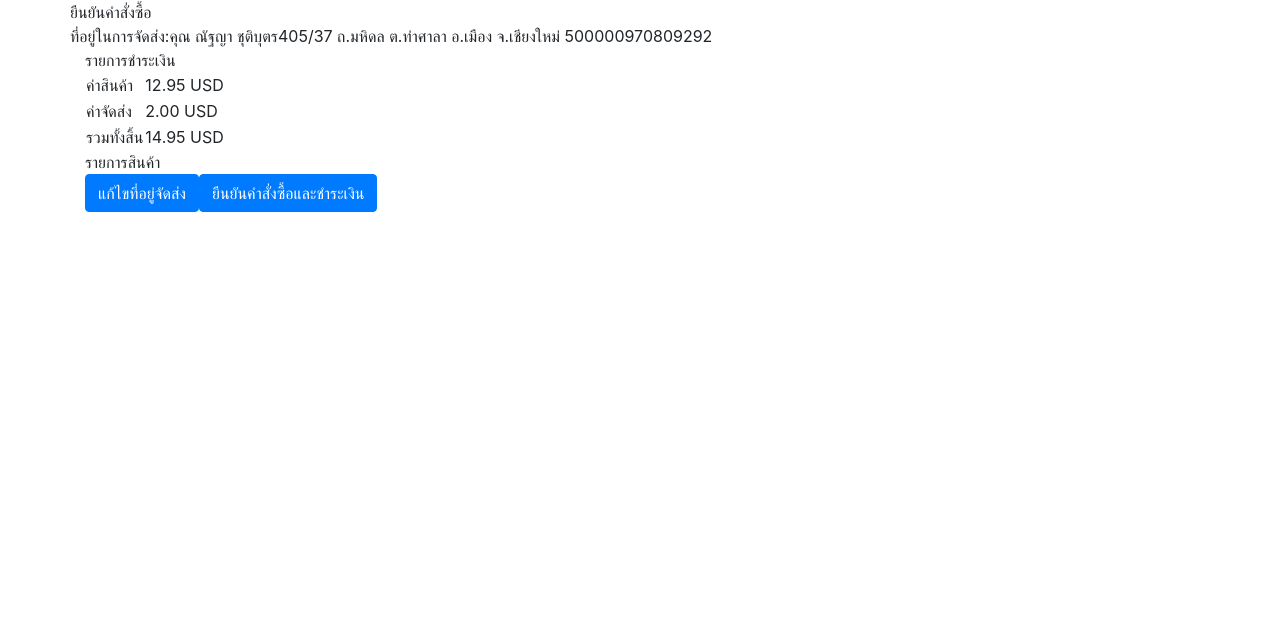
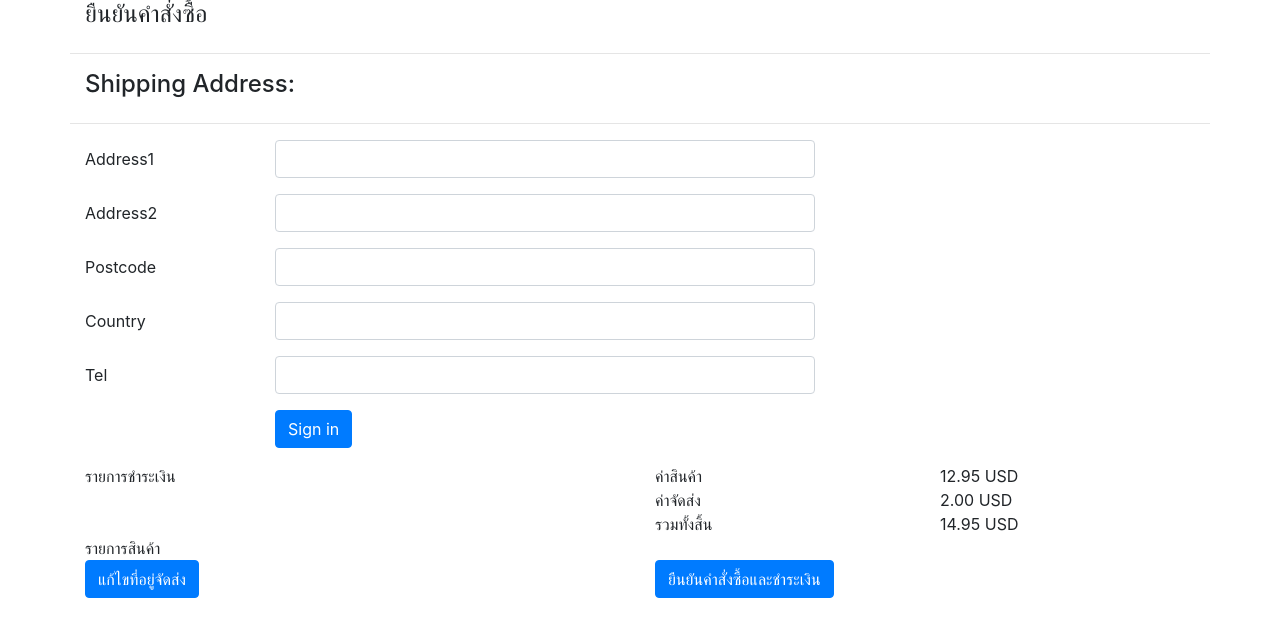
Before and after one commit to dringnakub/demo-cicd, a Next.js app in the folder frontEnd/: page /order in a window 1280 px wide. Shown: the top 636 px of the page. Built offline with nearby package versions, Linux system fonts and the light colour scheme.

Commit message:
[Add] order.js

```diff
--- a/frontEnd/pages/order.js
+++ b/frontEnd/pages/order.js
@@ -1,5 +1,5 @@
 import React from 'react'
-import { Container, Row, Button } from 'react-bootstrap'
+import { Container, Row, Button, Col, Form } from 'react-bootstrap'
 import fetch from 'isomorphic-unfetch'
 import Cookies from 'js-cookie'
 import Route from 'next/router'
@@ -10,7 +10,18 @@ export default class ConfirmOrder extends React.Component {
   constructor(props) {
     super(props)
 
-    this.submitOrder = this.submitOrder.bind(this)
+    // this.submitOrder = this.submitOrder.bind(this)
+    this.submitForm = this.submitForm.bind(this)
+  }
+
+  state = {
+    form: {
+      address1: "",
+      address2: "",
+      postcode: "",
+      country: "",
+      tel: ""
+    }
   }
 
   createCookies() {
@@ -59,49 +70,122 @@ export default class ConfirmOrder extends React.Component {
       })
   }
 
+  handleChange(event) {
+    this.setState({ address1: event.target.value });
+  }
+
+  submitForm(event) {
+    event.preventDefault()
+    console.log(this.state)
+  }
+
   render() {
     this.createCookies()
     const productList = Cookies.getJSON('cart')
     return (
       <Container>
-        <Row>ยืนยันคำสั่งซื้อ</Row>
         <Row>
-          <div>ที่อยู่ในการจัดส่ง:</div>
-          <div>
-            คุณ
-            {' '}
-            <span id="receiverName">ณัฐญา ชุติบุตร</span>
-            <span id="recevierAddress">405/37 ถ.มหิดล ต.ท่าศาลา อ.เมือง จ.เชียงใหม่ 50000</span>
-            <span id="recevierPhonenumber">0970809292</span>
-          </div>
+          <Col>
+            <h4>
+              ยืนยันคำสั่งซื้อ
+            </h4>
+          </Col>
+          <hr style={{ width: "100%" }} />
         </Row>
-        <div>
-          <div>รายการชำระเงิน</div>
-          <table>
-            <tr>
-              <td>ค่าสินค้า</td>
-              <td id="totalProductPrice">12.95 USD</td>
-            </tr>
-            <tr>
-              <td>ค่าจัดส่ง</td>
-              <td id="totalShippingCharge">2.00 USD</td>
-            </tr>
-            <tr>
-              <td>รวมทั้งสิ้น</td>
-              <td id="totalAmount">14.95 USD</td>
-            </tr>
-          </table>
-        </div>
-        <div>
-          <div>รายการสินค้า</div>
-          <div>
-            {productList && <CartItem item={productList} />}
-          </div>
-        </div>
-        <div>
-          <Button id="editAddress">แก้ไขที่อยู่จัดส่ง</Button>
-          <Button id="confirmPayment" onClick={() => this.submitOrder()}>ยืนยันคำสั่งซื้อและชำระเงิน</Button>
-        </div>
+        <Row>
+          <Col lg={4}>
+            <h4>
+              Shipping Address:
+            </h4>
+          </Col>
+          <hr style={{ width: "100%" }} />
+        </Row>
+        <Form style={{ "width": "100%" }} onSubmit={this.submitForm}>
+          <Form.Group as={Row} controlId="formHorizontalAddress1">
+            <Form.Label column lg={2}>
+              Address1
+            </Form.Label>
+            <Col lg={6}>
+              <Form.Control type="text" value={this.state.address1}
+                onChange={e => this.setState({ form: { ...this.state.form, address1: e.target.value } })}
+              />
+            </Col>
+          </Form.Group>
+
+          <Form.Group as={Row} controlId="formHorizontalAddress2">
+            <Form.Label column lg={2}>
+              Address2
+              </Form.Label>
+            <Col lg={6}>
+              <Form.Control type="text" value={this.state.address2} onChange={e => this.setState({ form: { ...this.state.form, address2: e.target.value } })} />
+            </Col>
+          </Form.Group>
+
+          <Form.Group as={Row} controlId="formHorizontalPostCode">
+            <Form.Label column lg={2}>
+              Postcode
+            </Form.Label>
+            <Col lg={6}>
+              <Form.Control type="text" value={this.state.postcode} onChange={e => this.setState({ form: { ...this.state.form, postcode: e.target.value } })} />
+            </Col>
+          </Form.Group>
+
+          <Form.Group as={Row} controlId="formHorizontalCountry">
+            <Form.Label column lg={2}>
+              Country
+            </Form.Label>
+            <Col lg={6}>
+              <Form.Control type="text" />
+            </Col>
+          </Form.Group>
+
+          <Form.Group as={Row} controlId="formHorizontalTel">
+            <Form.Label column lg={2}>
+              Tel
+            </Form.Label>
+            <Col lg={6}>
+              <Form.Control type="text" />
+            </Col>
+          </Form.Group>
+
+
+          <Form.Group as={Row} controlId="buttonSubmit">
+            <Col lg={{ span: 10, offset: 2 }}>
+              <Button type="submit">Sign in</Button>
+            </Col>
+          </Form.Group>
+        </Form>
+        <Row>
+          <Col>รายการชำระเงิน</Col>
+          <Col>
+            <Row>
+              <Col>ค่าสินค้า</Col>
+              <Col id="totalProductPrice">12.95 USD</Col>
+            </Row>
+            <Row>
+              <Col>ค่าจัดส่ง</Col>
+              <Col id="totalShippingCharge">2.00 USD</Col>
+            </Row>
+            <Row>
+              <Col>รวมทั้งสิ้น</Col>
+              <Col id="totalAmount">14.95 USD</Col>
+            </Row>
+          </Col>
+        </Row>
+        <Row>
+          <Col>รายการสินค้า</Col>
+        </Row>
+        <Row>
+          {productList && <CartItem item={productList} />}
+        </Row>
+        <Row>
+          <Col>
+            <Button id="editAddress">แก้ไขที่อยู่จัดส่ง</Button>
+          </Col>
+          <Col>
+            <Button id="confirmPayment" onClick={() => this.submitOrder()}>ยืนยันคำสั่งซื้อและชำระเงิน</Button>
+          </Col>
+        </Row>
       </Container>
     )
   }
```
